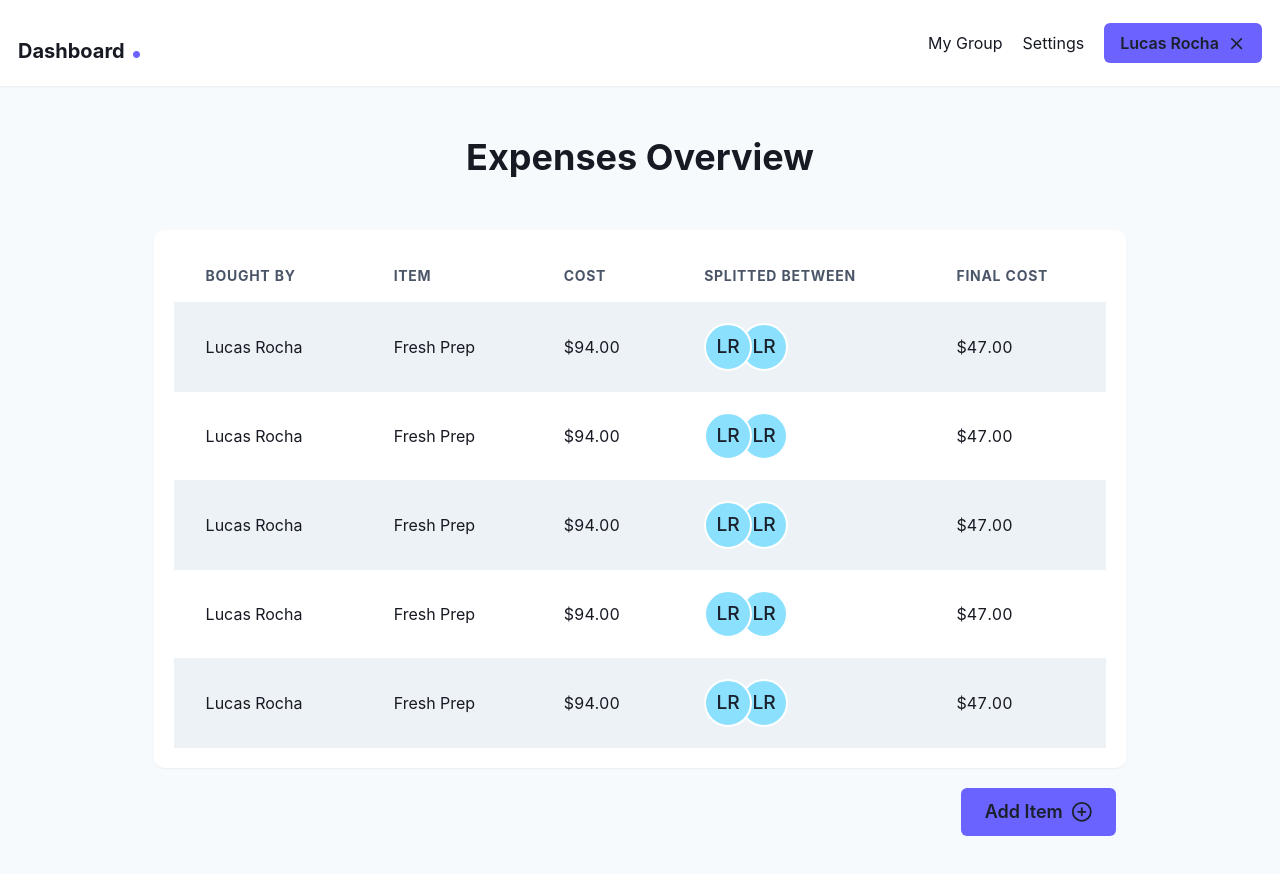
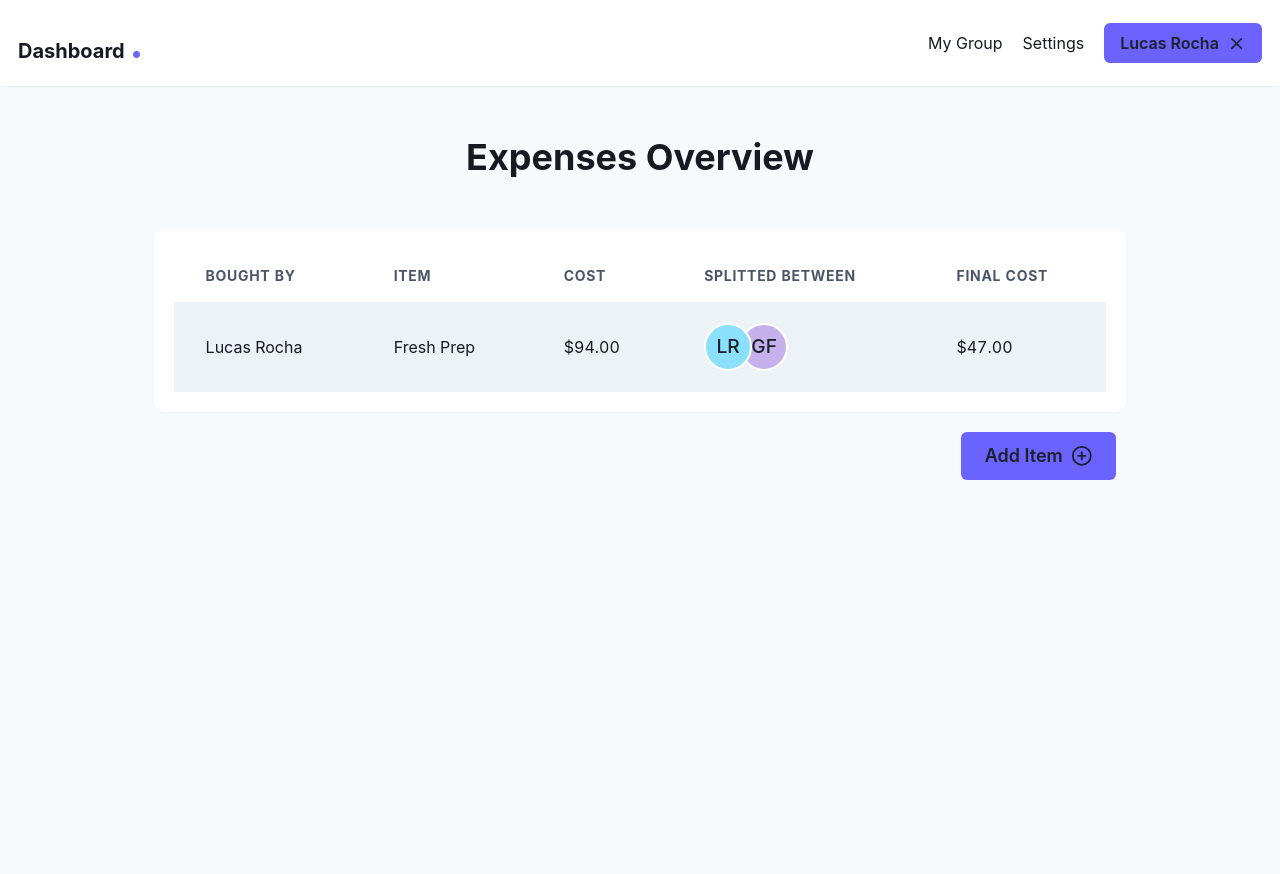
Before and after one commit to RochaLS/roomies-share, a React (Create React App) app: page / in a window 1280 px wide. Shown: the top 874 px of the page. After the commit the page ends 800 px from the top, so only its background shows below. Built offline with nearby package versions, Linux system fonts and the light colour scheme.

Commit message:
implement add item logic

```diff
--- a/src/App.jsx
+++ b/src/App.jsx
@@ -16,7 +16,23 @@ import {
 import { NavigationBar } from "./components/NavigationBar";
 import { AddItemModal } from "./components/AddItemModal";
 
+import React, { useState } from "react";
+
 const Home = () => {
+  const item = {
+    id: 1,
+    name: "Fresh Prep",
+    totalCost: 94.0,
+    boughtBy: "Lucas Rocha",
+    splittedBetween: ["Lucas Rocha", "Gabriel Figliolino"],
+    finalCost: 47.0,
+  };
+  const [items, setItems] = useState([item]);
+
+  function handleUpdate(newItem) {
+    setItems([...items, newItem]);
+  }
+
   const user1 = {
     id: 1,
     firstName: "Lucas",
@@ -68,71 +84,28 @@ const Home = () => {
               </Tr>
             </Thead>
             <Tbody>
-              <Tr>
-                <Td>Lucas Rocha</Td>
-                <Td>Fresh Prep</Td>
-                <Td>$94.00</Td>
-                <Td>
-                  <AvatarGroup>
-                    <Avatar name="Lucas Rocha" />
-                    <Avatar name="Lucas Rocha" />
-                  </AvatarGroup>
-                </Td>
-                <Td>$47.00</Td>
-              </Tr>
-              <Tr>
-                <Td>Lucas Rocha</Td>
-                <Td>Fresh Prep</Td>
-                <Td>$94.00</Td>
-                <Td>
-                  <AvatarGroup>
-                    <Avatar name="Lucas Rocha" />
-                    <Avatar name="Lucas Rocha" />
-                  </AvatarGroup>
-                </Td>
-                <Td>$47.00</Td>
-              </Tr>
-              <Tr>
-                <Td>Lucas Rocha</Td>
-                <Td>Fresh Prep</Td>
-                <Td>$94.00</Td>
-                <Td>
-                  <AvatarGroup>
-                    <Avatar name="Lucas Rocha" />
-                    <Avatar name="Lucas Rocha" />
-                  </AvatarGroup>
-                </Td>
-                <Td>$47.00</Td>
-              </Tr>
-              <Tr>
-                <Td>Lucas Rocha</Td>
-                <Td>Fresh Prep</Td>
-                <Td>$94.00</Td>
-                <Td>
-                  <AvatarGroup>
-                    <Avatar name="Lucas Rocha" />
-                    <Avatar name="Lucas Rocha" />
-                  </AvatarGroup>
-                </Td>
-                <Td>$47.00</Td>
-              </Tr>
-              <Tr>
-                <Td>Lucas Rocha</Td>
-                <Td>Fresh Prep</Td>
-                <Td>$94.00</Td>
-                <Td>
-                  <AvatarGroup>
-                    <Avatar name="Lucas Rocha" />
-                    <Avatar name="Lucas Rocha" />
-                  </AvatarGroup>
-                </Td>
-                <Td>$47.00</Td>
-              </Tr>
+              {items.map((item, index) => {
+                return (
+                  <Tr key={index}>
+                    <Td>{item.boughtBy}</Td>
+                    <Td>{item.name}</Td>
+                    <Td>${Number(item.totalCost).toFixed(2)}</Td>
+                    <Td>
+                      <AvatarGroup>
+                        {item.splittedBetween.map((user, index) => {
+                          return <Avatar key={index} name={user} />;
+                        })}
+                      </AvatarGroup>
+                    </Td>
+                    <Td>${Number(item.finalCost).toFixed(2)}</Td>
+                  </Tr>
+                );
+              })}
             </Tbody>
           </Table>
         </TableContainer>
         <Flex mt="20px" mr="10px" justify="flex-end">
-          <AddItemModal groupUsers={users} />
+          <AddItemModal groupUsers={users} handleUpdate={handleUpdate} />
         </Flex>
       </Box>
     </>
--- a/src/components/AddItemModal.jsx
+++ b/src/components/AddItemModal.jsx
@@ -28,24 +28,38 @@ import { PrimaryButton } from "./PrimaryButton";
 import { FiPlusCircle } from "react-icons/fi";
 import { useEffect, useState } from "react";
 
-export function AddItemModal({ groupUsers }) {
+export function AddItemModal({ groupUsers, handleUpdate }) {
   console.log(groupUsers);
   const { isOpen, onOpen, onClose } = useDisclosure();
   const [splitEqually, setSplitEqually] = useState(true);
 
   //Form Controls
   const [itemName, setItemName] = useState("");
-  const [itemTotalCost, setItemTotalCost] = useState(0);
+  const [itemTotalCost, setItemTotalCost] = useState("0");
   const [additionalNotes, setAdditionalNotes] = useState("");
 
   const [checkedState, setCheckedState] = useState(new Array(3).fill(false));
+  const [selectedUsers, setSelectedUsers] = useState([]);
 
-  const handleOnChange = (position) => {
+  const handleOnChange = (value, position) => {
     const updatedCheckedState = checkedState.map((item, index) =>
       index === position ? !item : item
     );
     setCheckedState(updatedCheckedState);
+    setSelectedUsers([...selectedUsers, value]);
   };
+
+  function getAllCheckedBoxes() {
+    let checkedCheckboxes = [];
+    for (let i = 0; i < checkedState; i++) {
+      if (checkedState[i] === true) {
+        checkedCheckboxes.push(i);
+      }
+    }
+    return checkedCheckboxes;
+  }
+
+  const currentUser = "Lucas Rocha";
 
   return (
     <>
@@ -80,7 +94,7 @@ export function AddItemModal({ groupUsers }) {
                   variant="filled"
                   focusBorderColor="purple.500"
                   value={itemTotalCost}
-                  onChange={(e) => setItemTotalCost(Number(e.target.value))}
+                  onChange={(e) => setItemTotalCost(e)}
                 >
                   <NumberInputField />
                   <NumberInputStepper>
@@ -103,7 +117,7 @@ export function AddItemModal({ groupUsers }) {
                         key={index}
                         value={user.firstName}
                         checked={checkedState[index]}
-                        onChange={() => handleOnChange(index)}
+                        onChange={(e) => handleOnChange(e.target.value, index)}
                       >
                         {user.firstName}
                       </Checkbox>
@@ -162,12 +176,28 @@ export function AddItemModal({ groupUsers }) {
             <Button
               colorScheme="purple"
               mr={3}
-              onClick={onClose}
+              onClick={() => {
+                const newItem = {
+                  id: 1,
+                  name: itemName,
+                  totalCost: itemTotalCost,
+                  boughtBy: currentUser, // Need to use ID later on
+                  splittedBetween: selectedUsers,
+                  finalCost: itemTotalCost / selectedUsers.length,
+                };
+                handleUpdate(newItem);
+                onClose();
+                setItemName("");
+                setItemTotalCost("");
+                setAdditionalNotes("");
+              }}
               _hover={{ bgColor: "#5149fb" }}
             >
               Add
             </Button>
-            <Button variant="ghost">Cancel</Button>
+            <Button onClick={onClose} variant="ghost">
+              Cancel
+            </Button>
           </ModalFooter>
         </ModalContent>
       </Modal>
```
